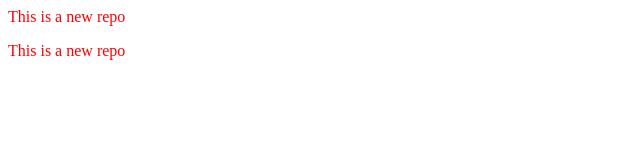
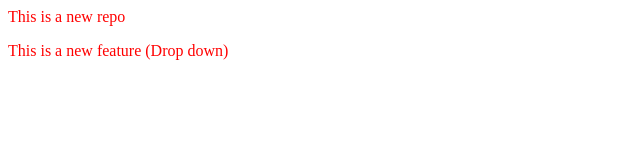
Before and after one commit to SouravK7/localrepo, a plain HTML site: page index.html in a window 1280 px wide. Shown: the full height of the page, 0-640 px from the left. Drawn offline with Linux system fonts and the light colour scheme.

Commit message:
Add dropdown

```diff
--- a/index.html
+++ b/index.html
@@ -1,3 +1,3 @@
 <p>This is a new repo</p>
 <link rel="stylesheet" href="style.css">
-<p>This is a new repo</p>
+<p>This is a new feature (Drop down)</p>
```
